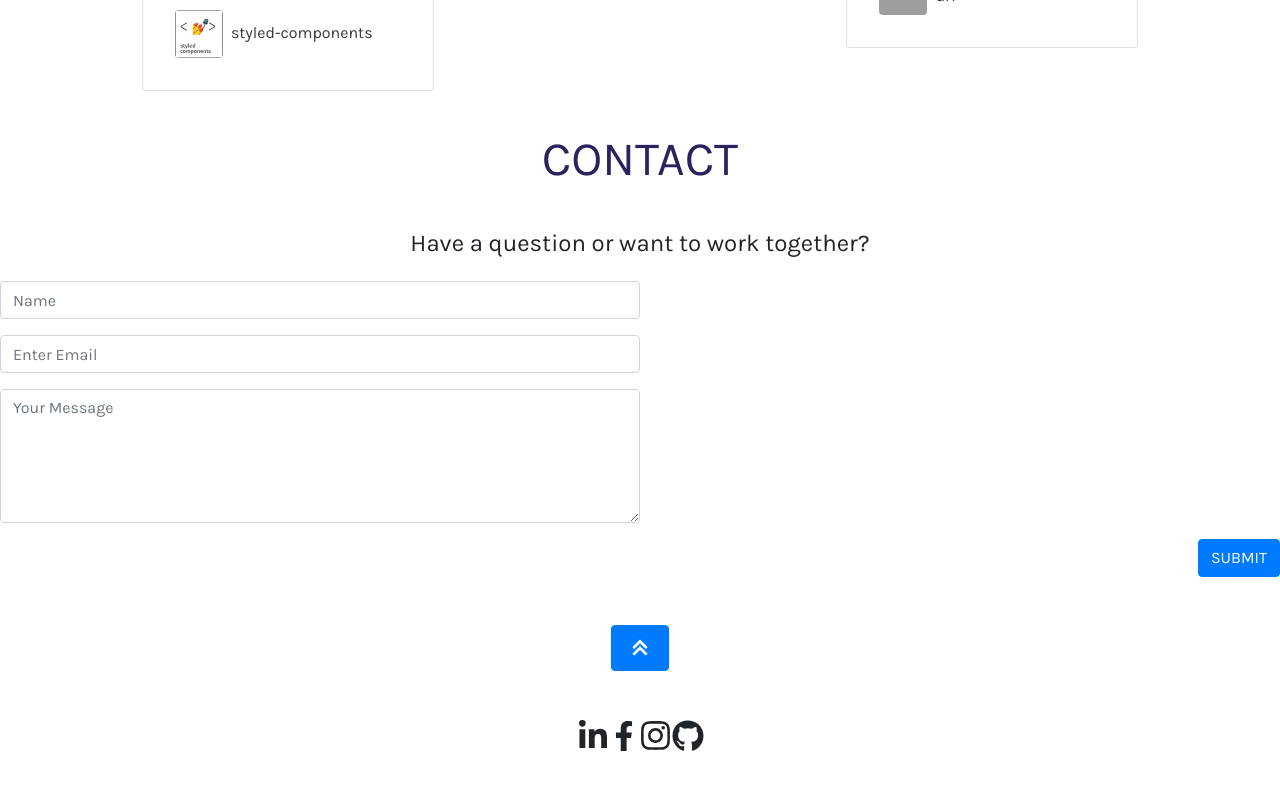
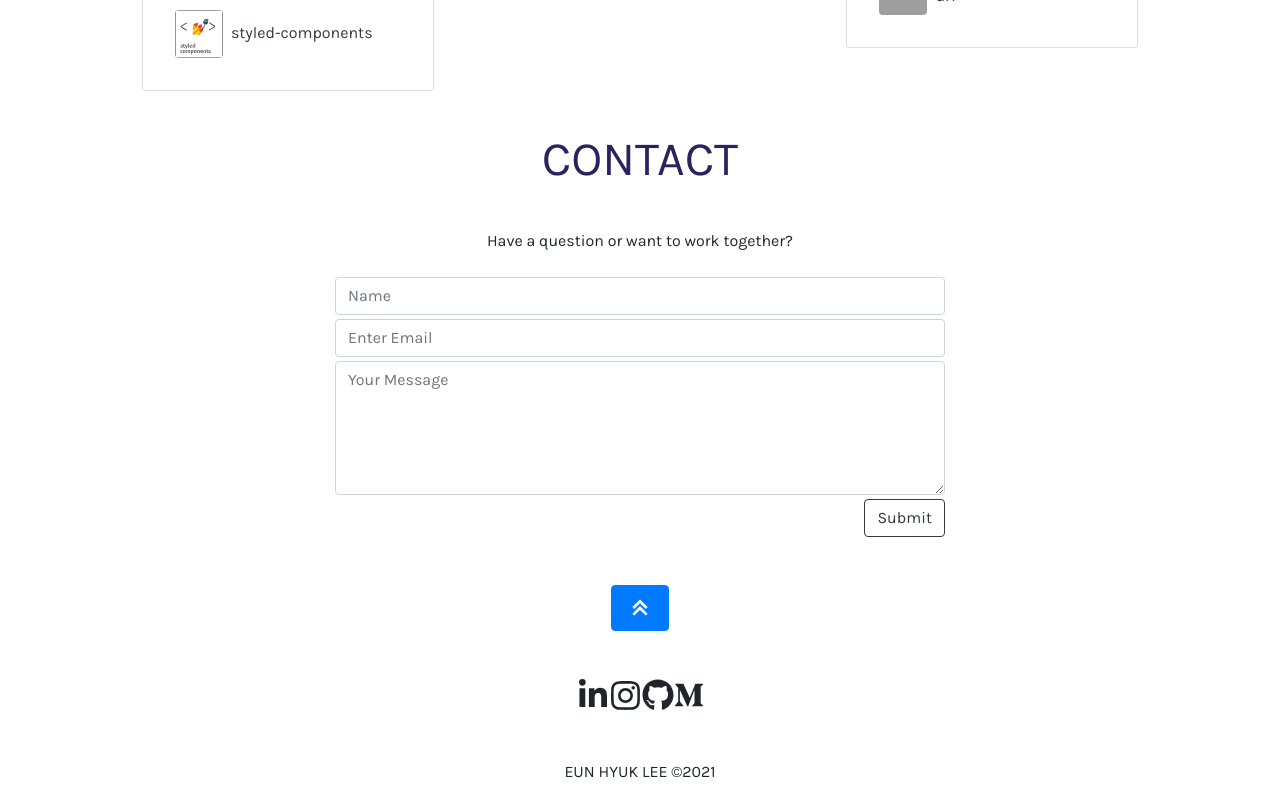
Before and after one commit to ehlee9317/Portfolio, a React (Create React App) app: page / in a window 1280 px wide. Shown: the part 2532-3332 px from the top of the page. Built offline with nearby package versions, Linux system fonts and the light colour scheme; grey boxes are pictures that could not be loaded.

Commit message:
code clean up for contact page

```diff
--- a/src/pages/contact/contact.js
+++ b/src/pages/contact/contact.js
@@ -1,15 +1,11 @@
 import React from "react";
-import Container from "react-bootstrap/Container";
-import Row from "react-bootstrap/Row";
-import Col from "react-bootstrap/Col";
 import Button from "react-bootstrap/Button";
-import Nav from "react-bootstrap/Nav";
 
 // ICONS
 import { FaLinkedinIn } from "react-icons/fa";
-import { FaFacebookF } from "react-icons/fa";
 import { FaGithub } from "react-icons/fa";
 import { FaInstagram } from "react-icons/fa";
+import { FaMediumM } from "react-icons/fa";
 import { BiChevronsUp } from "react-icons/bi";
 
 const Contact = () => {
@@ -17,12 +13,12 @@ const Contact = () => {
     <div id="contact">
       <div className="contact">
         <h1 className="pt-3 text-center font-details pb-3">CONTACT</h1>
-        <h4 className="pt-3 text-center pb-3">
-          Have a question or want to work together?
-        </h4>
 
-        <form class="w-50 ">
-          <div class="form-group">
+        <form class="w-50 container">
+          <div class="pt-3 pb-4 text-center">
+            <text>Have a question or want to work together?</text>
+          </div>
+          <div class="pb-1">
             <input
               type="name"
               class="form-control"
@@ -31,7 +27,7 @@ const Contact = () => {
             />
           </div>
 
-          <div class="form-group">
+          <div class="pb-1">
             <input
               type="email"
               class="form-control"
@@ -40,7 +36,7 @@ const Contact = () => {
             />
           </div>
 
-          <div class="form-group">
+          <div>
             <textarea
               class="form-control"
               id="exampleFormControlTextarea1"
@@ -48,21 +44,27 @@ const Contact = () => {
               placeholder="Your Message"
             ></textarea>
           </div>
+          <div class="text-right pt-1">
+            <button type="button" class="btn btn-outline-dark">
+              Submit
+            </button>
+            {/* <Button>SUBMIT</Button> */}
+          </div>
         </form>
-        <div className="text-right">
-          <Button class="btn btn-outline-dark">SUBMIT</Button>
-        </div>
         <div className="text-center pt-5">
-          <Button href="home">
+          <Button href="home" class="btn btn-secondary">
             <BiChevronsUp size={32} />
           </Button>
         </div>
 
         <div className="text-center pt-5 pb-5">
           <FaLinkedinIn size={32} />
-          <FaFacebookF size={30} />
           <FaInstagram size={33} />
           <FaGithub size={32} />
+          <FaMediumM size={30} />
+        </div>
+        <div class="text-center">
+          <text>EUN HYUK LEE ©2021</text>
         </div>
       </div>
     </div>
```
